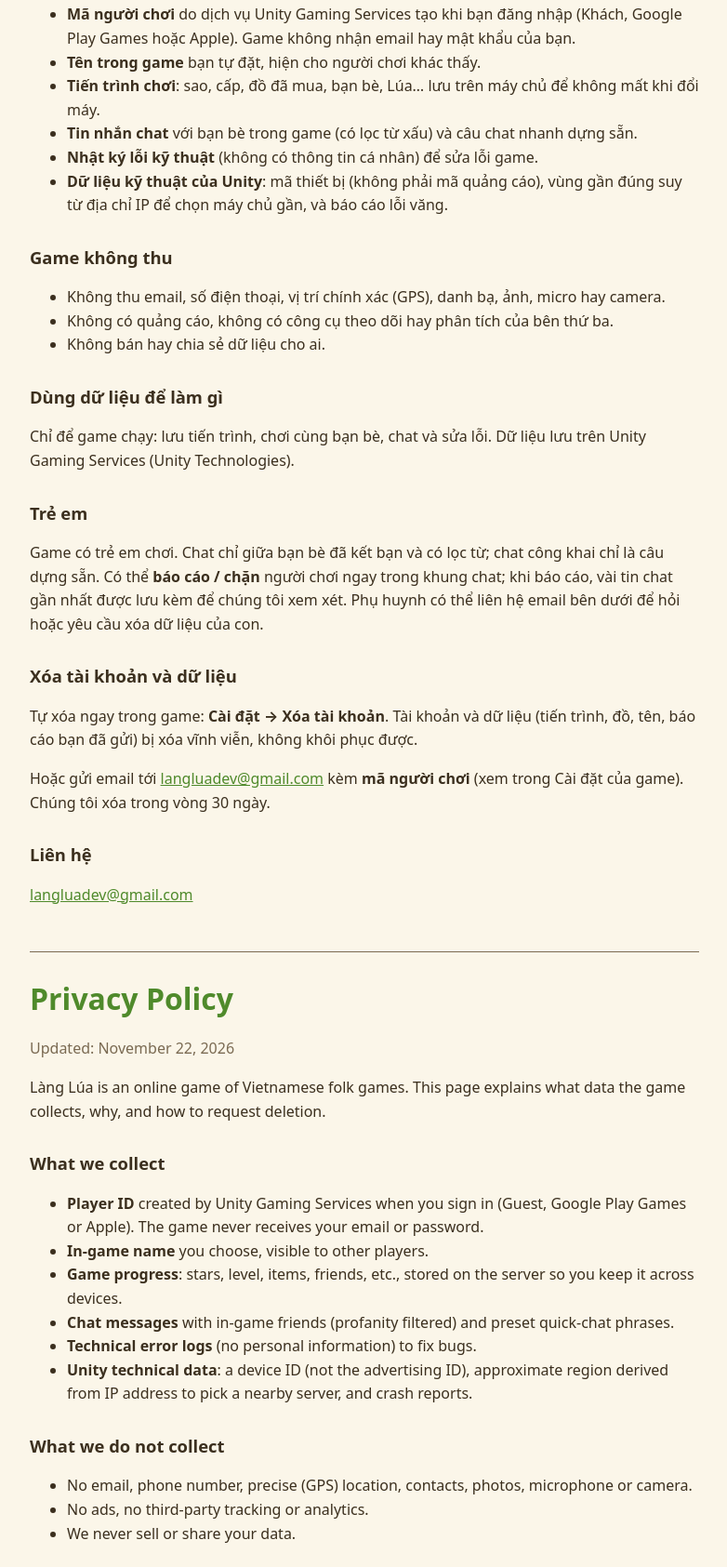
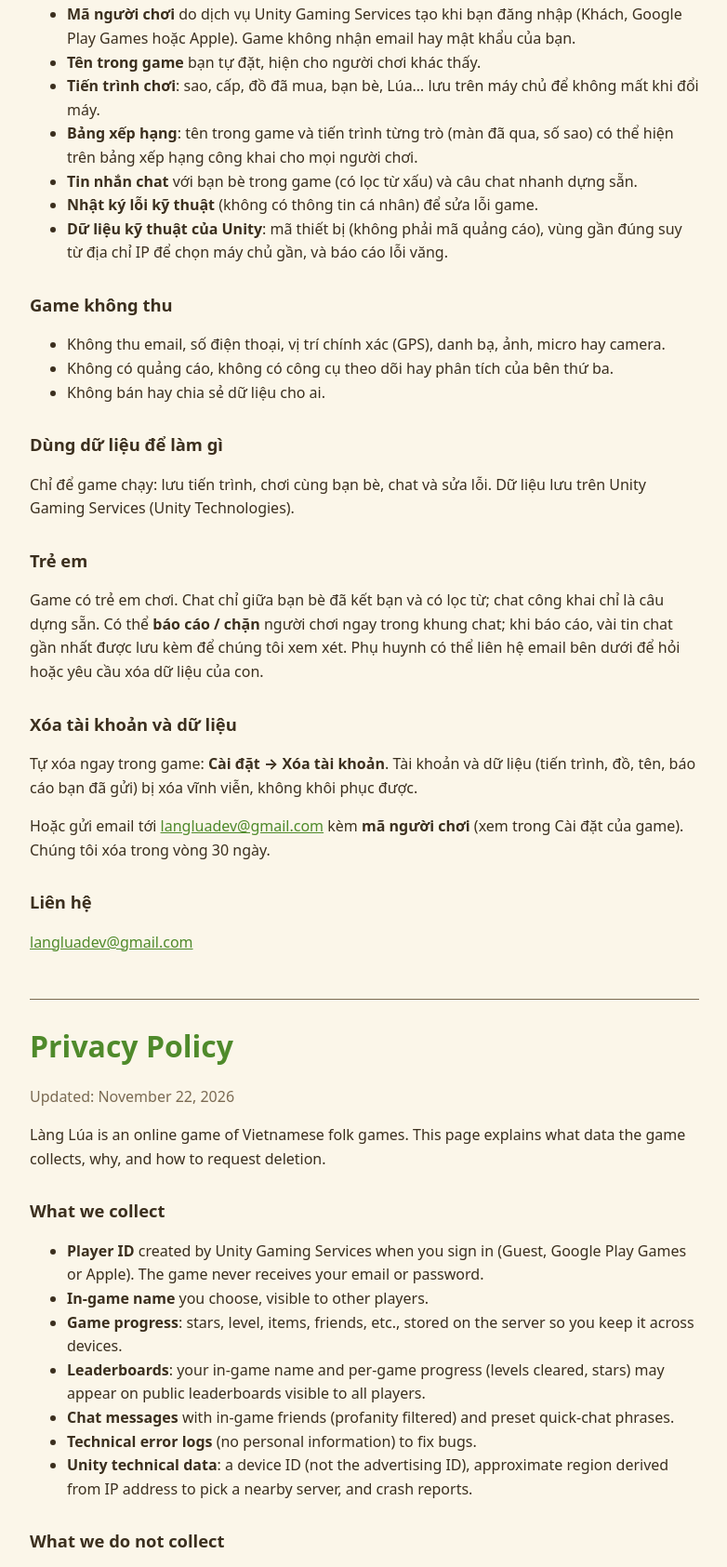
Before and after one commit to duyvanda/langlua, a plain HTML site: page privacy.html in a window 1280 px wide. Shown: the part 315-2000 px from the top of the page at 93% size, without its empty margins (248-1030 px from the left). Drawn offline with Linux system fonts and the light colour scheme.

Commit message:
Chính sách: tên trong game và tiến trình hiện trên bảng xếp hạng công khai

```diff
--- a/privacy.html
+++ b/privacy.html
@@ -22,6 +22,7 @@
 <li><b>Mã người chơi</b> do dịch vụ Unity Gaming Services tạo khi bạn đăng nhập (Khách, Google Play Games hoặc Apple). Game không nhận email hay mật khẩu của bạn.</li>
 <li><b>Tên trong game</b> bạn tự đặt, hiện cho người chơi khác thấy.</li>
 <li><b>Tiến trình chơi</b>: sao, cấp, đồ đã mua, bạn bè, Lúa… lưu trên máy chủ để không mất khi đổi máy.</li>
+<li><b>Bảng xếp hạng</b>: tên trong game và tiến trình từng trò (màn đã qua, số sao) có thể hiện trên bảng xếp hạng công khai cho mọi người chơi.</li>
 <li><b>Tin nhắn chat</b> với bạn bè trong game (có lọc từ xấu) và câu chat nhanh dựng sẵn.</li>
 <li><b>Nhật ký lỗi kỹ thuật</b> (không có thông tin cá nhân) để sửa lỗi game.</li>
 <li><b>Dữ liệu kỹ thuật của Unity</b>: mã thiết bị (không phải mã quảng cáo), vùng gần đúng suy từ địa chỉ IP để chọn máy chủ gần, và báo cáo lỗi văng.</li>
@@ -59,6 +60,7 @@
 <li><b>Player ID</b> created by Unity Gaming Services when you sign in (Guest, Google Play Games or Apple). The game never receives your email or password.</li>
 <li><b>In-game name</b> you choose, visible to other players.</li>
 <li><b>Game progress</b>: stars, level, items, friends, etc., stored on the server so you keep it across devices.</li>
+<li><b>Leaderboards</b>: your in-game name and per-game progress (levels cleared, stars) may appear on public leaderboards visible to all players.</li>
 <li><b>Chat messages</b> with in-game friends (profanity filtered) and preset quick-chat phrases.</li>
 <li><b>Technical error logs</b> (no personal information) to fix bugs.</li>
 <li><b>Unity technical data</b>: a device ID (not the advertising ID), approximate region derived from IP address to pick a nearby server, and crash reports.</li>
```
